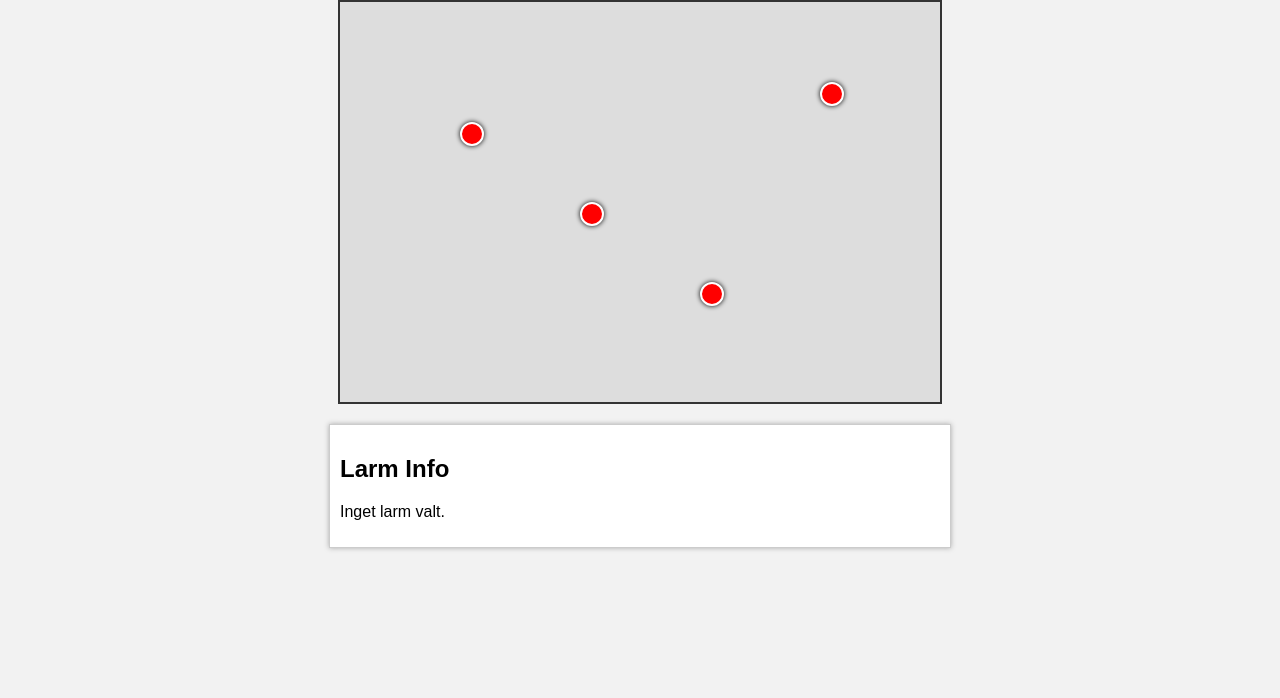
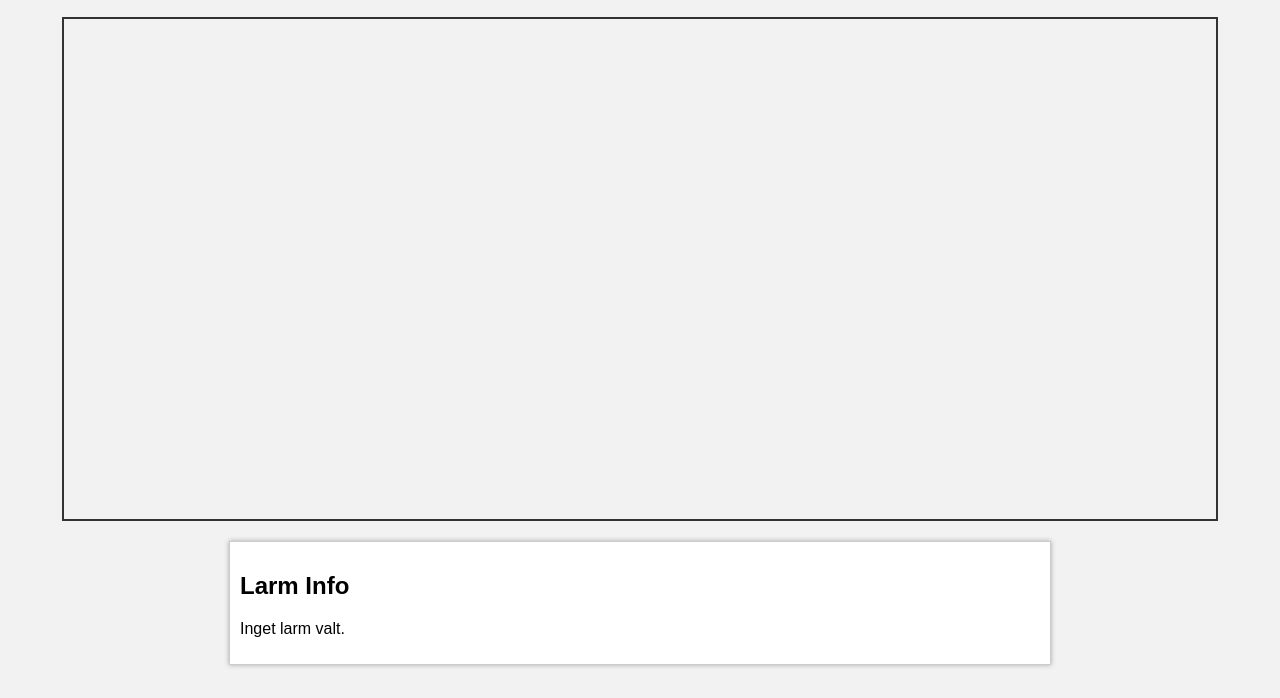
Before and after one commit to ArnLundberg1/game6, a plain HTML site: page index.html in a window 1280 px wide. Shown: the part 102-800 px from the top of the page. Drawn offline with nearby package versions, Linux system fonts and the light colour scheme.

Commit message:
Update style.css

```diff
--- a/style.css
+++ b/style.css
@@ -6,38 +6,18 @@ body {
   padding: 0;
 }
 
-h1 {
-  margin: 10px 0;
-}
-
 #map {
   margin: 20px auto;
-  width: 600px;
-  height: 400px;
-  background: #ddd;
+  width: 90%;
+  height: 500px;
   border: 2px solid #333;
-  position: relative;
-}
-
-.alarm {
-  width: 20px;
-  height: 20px;
-  background: red;
-  border-radius: 50%;
-  position: absolute;
-  cursor: pointer;
-  border: 2px solid white;
-  box-shadow: 0 0 5px black;
-}
-
-.resolved {
-  background: green !important;
 }
 
 #alarm-info {
   margin: 20px auto;
   padding: 10px;
-  width: 600px;
+  width: 90%;
+  max-width: 800px;
   background: white;
   border: 1px solid #ccc;
   box-shadow: 0 0 5px #aaa;
```
